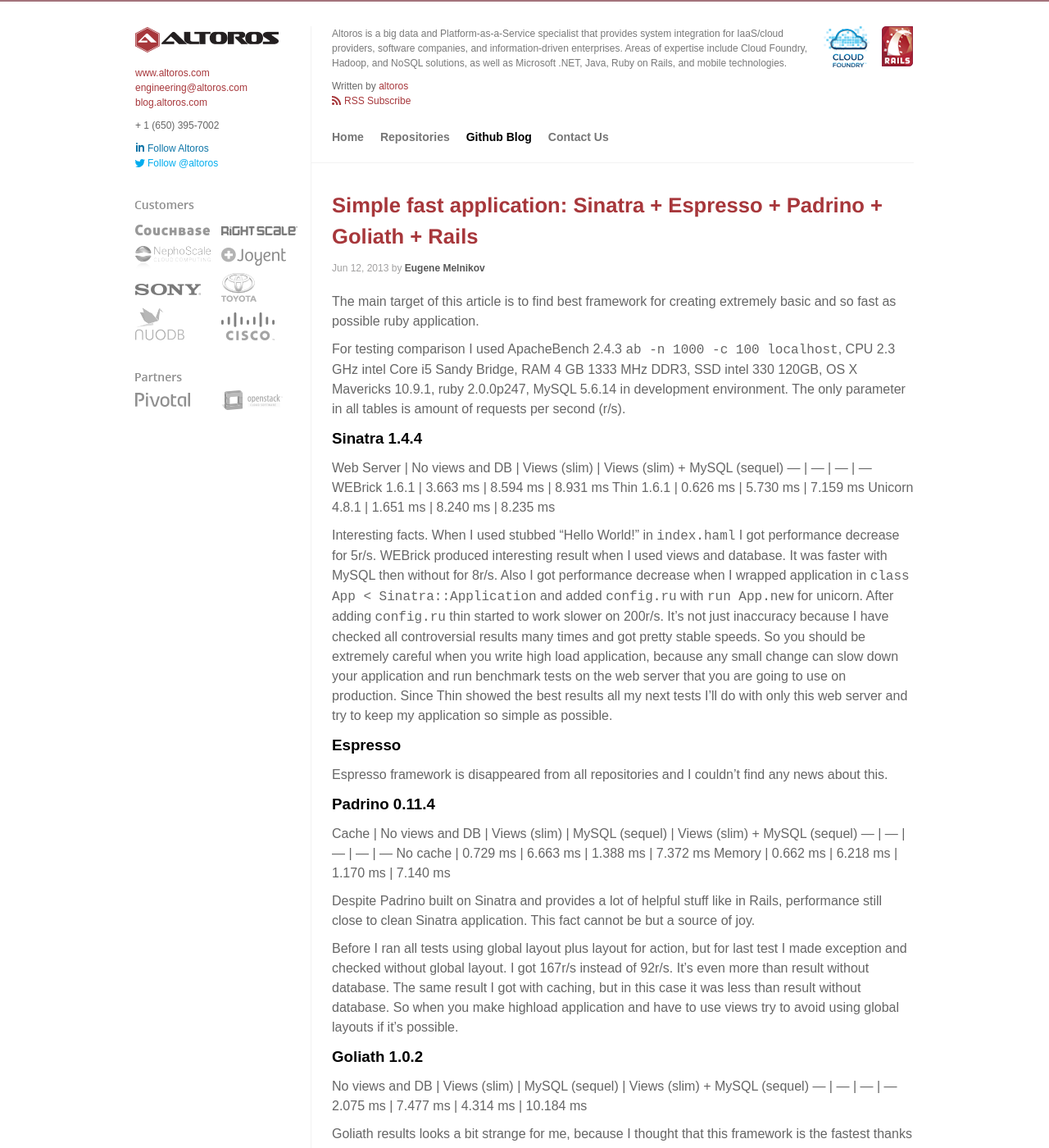
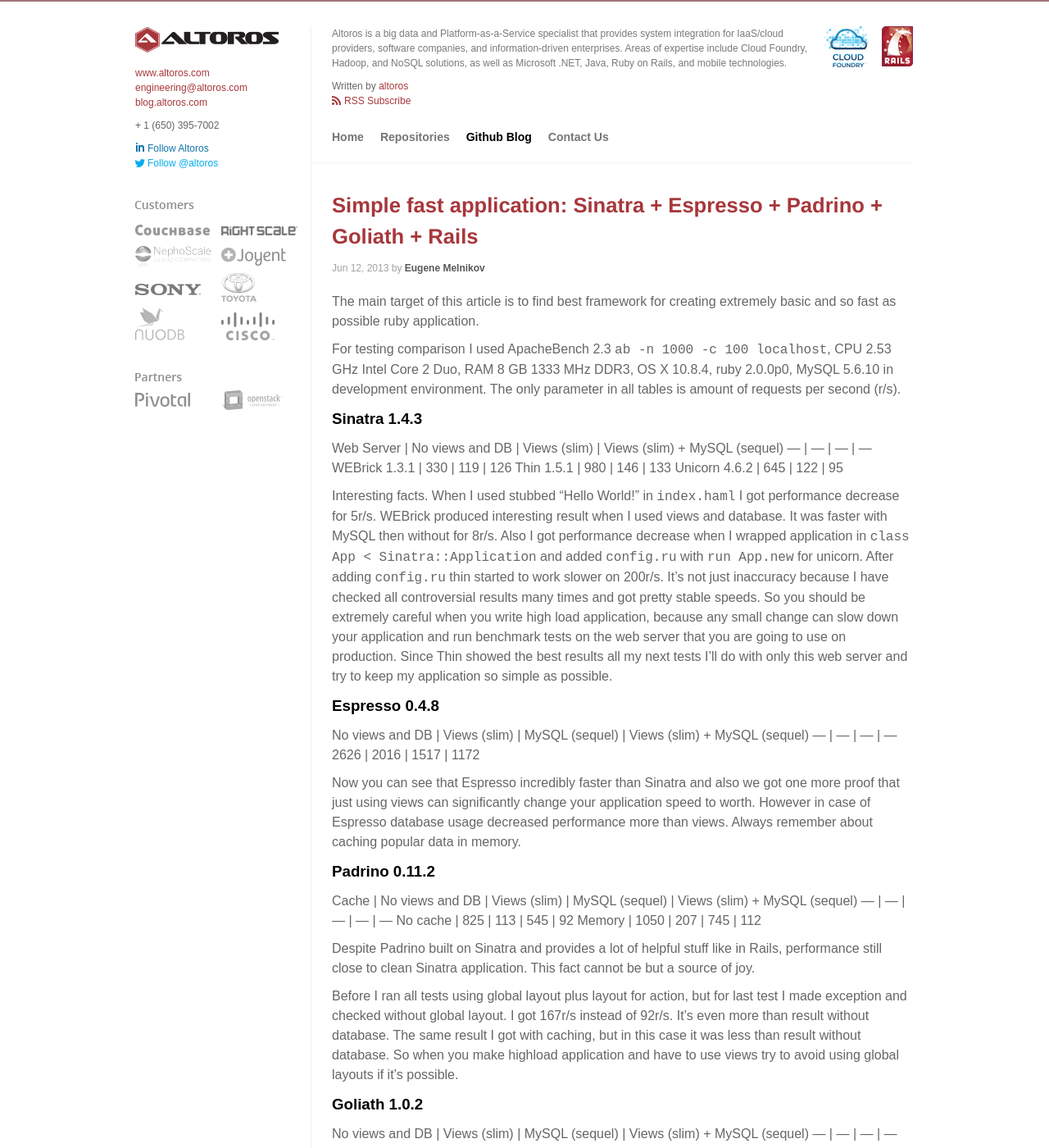
Before and after one commit to Altoros/altoros.github.com, a Jekyll site: the page built from _posts/2013-06-12-simple+fast+application+sinatra+espresso+padrino+goliath+rails.markdown, in a window 1280 px wide and 1400 px high. Shown: the whole window at 82% size. Built offline with Jekyll 4.4.1, drawn with Linux system fonts in a browser that asks for light colours; nearby versions of some CDN libraries; Markdown is read by kramdown in place of the engine named in the settings; comment, search, counter and statistics services are not loaded; some of the changed text lies outside the part shown.

Commit message:
Revert "update perfomance tests results"
This reverts commit e3cf52512f1cc4ecbd8e03b798ef402c841a2784.

```diff
--- a/_posts/2013-06-12-simple+fast+application+sinatra+espresso+padrino+goliath+rails.markdown
+++ b/_posts/2013-06-12-simple+fast+application+sinatra+espresso+padrino+goliath+rails.markdown
@@ -9,15 +9,15 @@
 The main target of this article is to find best framework for creating extremely basic and so fast as possible ruby application.
 
 <!-- full start -->
-For testing comparison I used ApacheBench 2.4.3 `ab -n 1000 -c 100 localhost`, CPU 2.3 GHz intel Core i5 Sandy Bridge, RAM 4 GB 1333 MHz DDR3, SSD intel 330 120GB, OS X Mavericks 10.9.1, ruby 2.0.0p247, MySQL 5.6.14 in development environment.
+For testing comparison I used ApacheBench 2.3 `ab -n 1000 -c 100 localhost`, CPU 2.53 GHz Intel Core 2 Duo, RAM 8 GB 1333 MHz DDR3, OS X 10.8.4, ruby 2.0.0p0, MySQL 5.6.10 in development environment.
 The only parameter in all tables is amount of requests per second (r/s).
 
-###Sinatra 1.4.4
-Web Server |  No views and DB | Views (slim) |  Views (slim) + MySQL (sequel)
+###Sinatra 1.4.3
+Web Server |	No views and DB |	Views (slim) |	Views (slim) + MySQL (sequel)
 --- | --- | --- | ---
-WEBrick 1.6.1 | 3.663 ms |  8.594 ms |  8.931 ms
-Thin 1.6.1 |  0.626 ms  | 5.730 ms |  7.159 ms
-Unicorn 4.8.1 | 1.651 ms |  8.240 ms |  8.235 ms
+WEBrick 1.3.1 |	330 |	119 |	126
+Thin 1.5.1 |	980 |	146 |	133
+Unicorn 4.6.2 |	645 |	122 |	95
 
 Interesting facts.
 When I used stubbed "Hello World!" in `index.haml` I got performance decrease for 5r/s.
@@ -29,15 +29,20 @@
 So you should be extremely careful when you write high load application, because any small change can slow down your application and run benchmark tests on the web server that you are going to use on production.
 Since Thin showed the best results all my next tests I’ll do with only this web server and try to keep my application so simple as possible.
 
-###Espresso
+###Espresso 0.4.8
+No views and DB |	Views (slim) |	MySQL (sequel) |	Views (slim) + MySQL (sequel)
+--- | --- | --- | ---
+2626 |	2016 |	1517 |	1172
 
-Espresso framework is disappeared from all repositories and I couldn't find any news about this.
+Now you can see that Espresso incredibly faster than Sinatra and also we got one more proof that just using views can significantly change your application speed to worth.
+However in case of Espresso database usage decreased performance more than views.
+Always remember about caching popular data in memory.
 
-###Padrino 0.11.4
-Cache | No views and DB | Views (slim) |  MySQL (sequel) |  Views (slim) + MySQL (sequel)
+###Padrino 0.11.2
+Cache |	No views and DB |	Views (slim) |	MySQL (sequel) |	Views (slim) + MySQL (sequel)
 --- | --- | --- | --- | ---
-No cache | 0.729 ms | 6.663 ms |  1.388 ms | 7.372 ms
-Memory | 0.662 ms | 6.218 ms | 1.170 ms | 7.140 ms
+No cache |	825 |	113 |	545 |	92
+Memory |	1050 |	207 |	745 |	112
 
 Despite Padrino built on Sinatra and provides a lot of helpful stuff like in Rails, performance still close to clean Sinatra application.
 This fact cannot be but a source of joy.
@@ -49,17 +54,17 @@
 So when you make highload application and have to use views try to avoid using global layouts if it’s possible.
 
 ###Goliath 1.0.2
-No views and DB | Views (slim) |  MySQL (sequel) |  Views (slim) + MySQL (sequel)
+No views and DB |	Views (slim) |	MySQL (sequel) |	Views (slim) + MySQL (sequel)
 --- | --- | --- | ---
-2.075 ms | 7.477 ms | 4.314 ms | 10.184 ms
+399 |	109 |	261 |	84
 
 Goliath results looks a bit strange for me, because I thought that this framework is the fastest thanks to own HTTP server.
 Please don’t hesitate to blame my results and propose your version of benchmark test.
 
-###And just for fun Rails 4.0.2
-No views and DB | Views (slim) |  MySQL (sequel) |  Views (slim) + MySQL (sequel)
+###And just for fun Rails 4.0.0.rc1
+No views and DB |	Views (slim) |	MySQL (sequel) |	Views (slim) + MySQL (sequel)
 --- | --- | --- | ---
-1.539 ms | 1.790 ms | 2.248 ms | 2.501 ms
+461 |	398 |	316 |	292
 
 I enabled caching classes in `development.rb`, disabled sessions and protection from forgery for these tests.
 I used Sequel instead of ActiveRecord to make results more fair.
```
